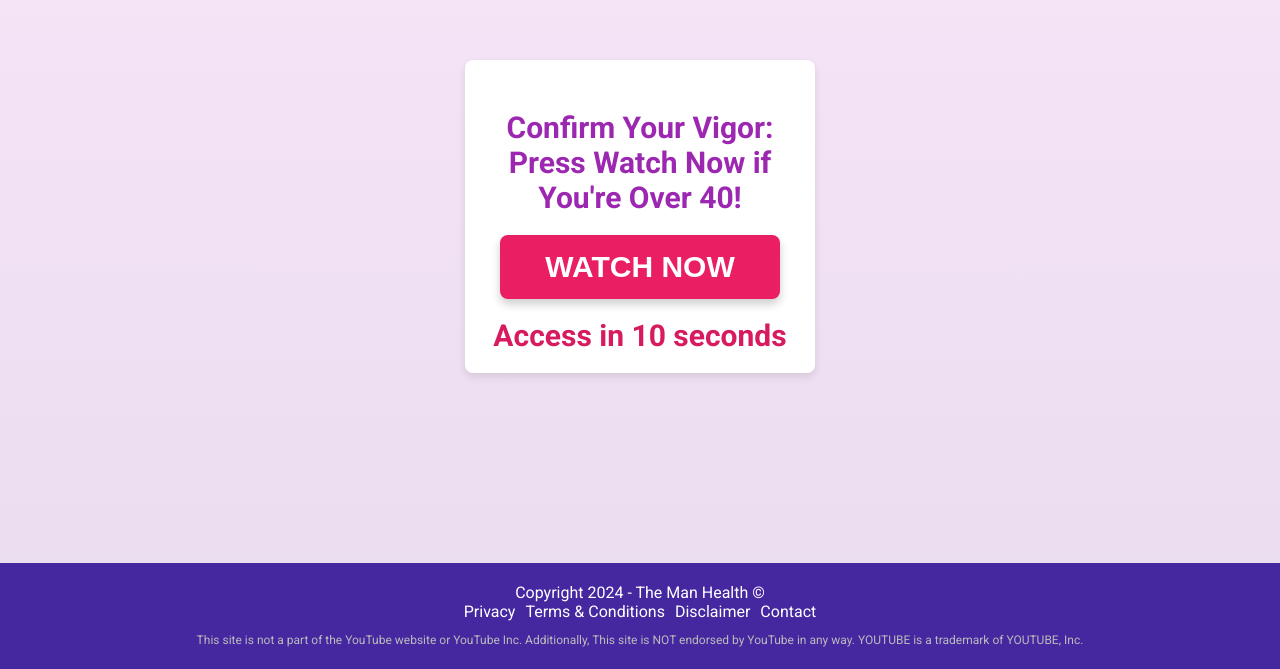
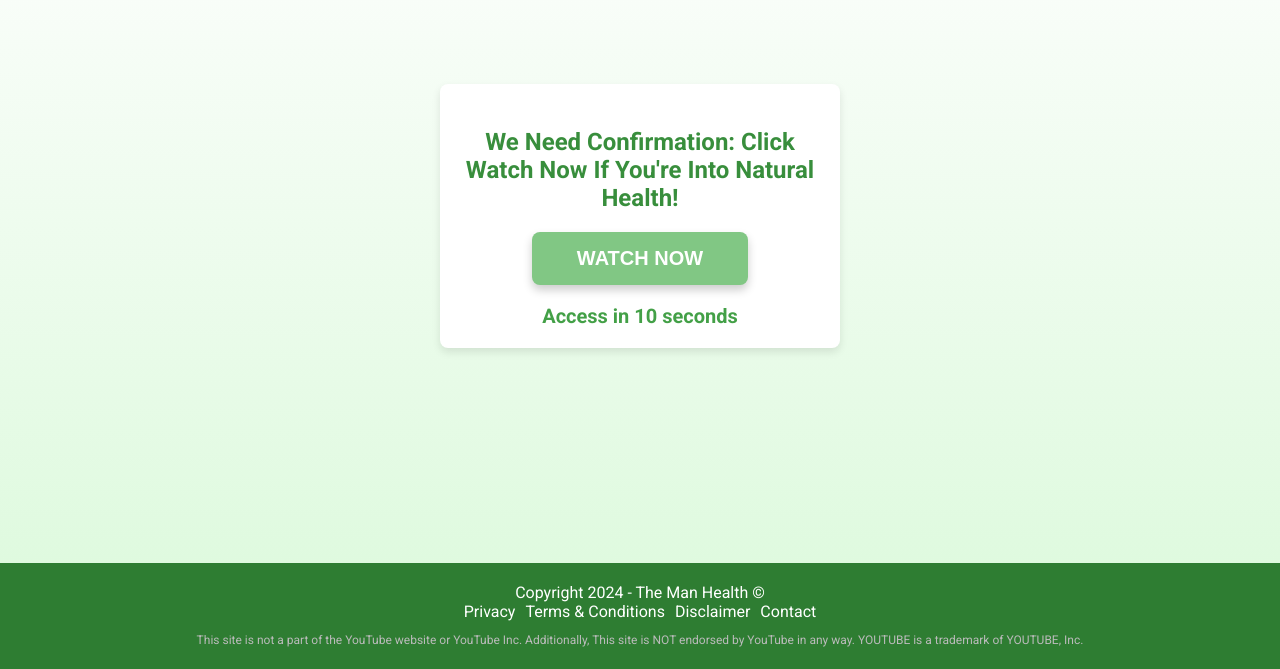
Before and after one commit to pedrohfcampos/themale-health.site, a plain HTML site: page index.html in a window 1280 px wide. Shown: the part 131-800 px from the top of the page. Drawn offline with Linux system fonts and the light colour scheme.

Commit message:
Update index.html

```diff
--- a/index.html
+++ b/index.html
@@ -2,9 +2,9 @@
 <html lang="en">
 <head>
     <meta charset="UTF-8" />
-    <title>Suplement Energized</title>
+    <title>Suplement Natural</title>
     <meta name="viewport" content="width=device-width, initial-scale=1.0, maximum-scale=1.0, user-scalable=no" />
-    <meta name="description" content="Energize your life with our Suplement combo!" />
+    <meta name="description" content="Discover natural wellness with our Suplement combo!" />
     <link href="https://fonts.googleapis.com/css2?family=Roboto:wght@400;700&display=swap" rel="stylesheet">
     <style>
         body {
@@ -13,7 +13,7 @@
             min-height: 100vh;
             display: flex;
             flex-direction: column;
-            background-color: #f0e4f7; /* Light purple for a vibrant background */
+            background-color: #FAF9F6; /* Light cream background for a soft, natural feel */
             font-family: 'Roboto', sans-serif;
         }
 
@@ -24,7 +24,7 @@
             justify-content: center;
             padding: 20px;
             text-align: center;
-            background-image: linear-gradient(to bottom, #f7e4f7, #ebdef0);
+            background-image: linear-gradient(to bottom, #FEFEFE, #DFFADF);
             box-shadow: 0 0 15px rgba(0,0,0,0.05);
         }
 
@@ -39,12 +39,12 @@
 
         .confirmation-text {
             font-size: 24px;
-            color: #9c27b0; /* Deep purple for text */
+            color: #388E3C; /* Forest green for text, emphasizing nature */
             font-weight: bold;
             margin-bottom: 20px;
         }
         .btn {
-            background-color: #e91e63; /* Bright magenta for the button */
+            background-color: #81C784; /* Light green for the button, symbolizing growth and vitality */
             border: none;
             padding: 15px 45px;
             font-size: 20px;
@@ -58,36 +58,18 @@
         }
 
         .btn:hover {
-            background-color: #c2185b; /* Darker magenta on hover */
+            background-color: #66BB6A; /* A deeper green on hover */
         }
 
         #timer {
             margin-top: 20px;
             font-size: 20px;
-            color: #d81b60; /* Similar to button color for consistency */
+            color: #43A047; /* Dark green, enhancing the natural theme */
             font-weight: bold;
         }
 
-        @media screen and (min-width: 768px) {
-            .confirmation-box {
-                width: 25%;
-                max-width: none;
-            }
-
-            .confirmation-text {
-                font-size: 30px !important;
-            }
-            .btn {
-                font-size: 30px !important;
-            }
-
-            #timer {
-                font-size: 30px !important;
-            }
-        }
-
         footer {
-            background-color: #4527a0; /* Dark purple for a cohesive footer */
+            background-color: #2E7D32; /* Dark leafy green for a cohesive footer */
             color: white;
             padding: 20px;
             text-align: center;
@@ -119,7 +101,7 @@
 <body>
     <main>
         <div class="confirmation-box">
-            <p class="confirmation-text">Confirm Your Vigor: Press Watch Now if You're Over 40!</p>
+            <p class="confirmation-text">We Need Confirmation: Click Watch Now If You're Into Natural Health!</p>
             <a href="https://track.theman-health.com/">
             <button class="btn" id="proceedButton">WATCH NOW</button>
         </a>
```
